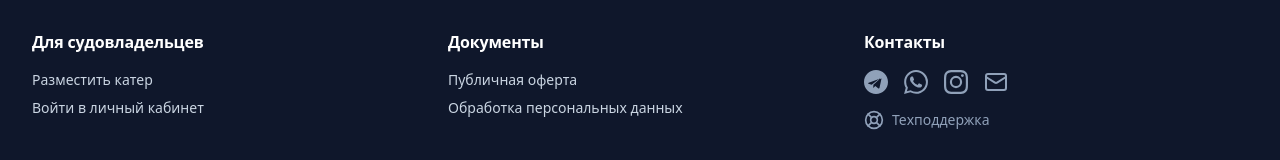
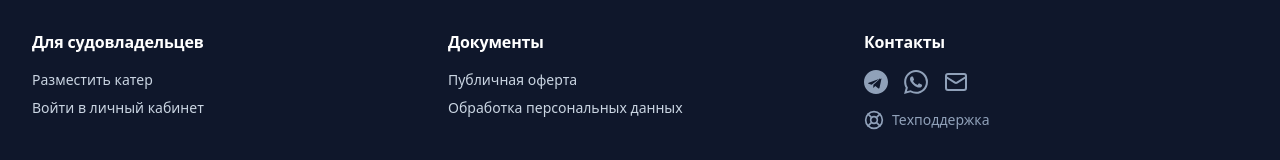
Before and after one commit to morozyan07-ai/ladogaboat, a Next.js app: page /support in a window 1280 px wide. Shown: the part 992-1152 px from the top of the page. Built offline with nearby package versions, Linux system fonts and the light colour scheme.

Commit message:
Remove Instagram from footer, contacts and structured data

```diff
--- a/src/app/layout.tsx
+++ b/src/app/layout.tsx
@@ -45,7 +45,7 @@ const structuredData = {
     { '@type': 'AdministrativeArea', name: 'Ленинградская область' },
   ],
   address: { '@type': 'PostalAddress', addressCountry: 'RU' },
-  sameAs: [CONTACTS.telegram, CONTACTS.whatsapp, CONTACTS.instagram].filter(Boolean),
+  sameAs: [CONTACTS.telegram, CONTACTS.whatsapp].filter(Boolean),
 }
 
 export default function RootLayout({ children }: { children: React.ReactNode }) {
--- a/src/components/layout/Footer.tsx
+++ b/src/components/layout/Footer.tsx
@@ -71,19 +71,6 @@ export default function Footer() {
                 </svg>
               </a>
 
-              {/* Instagram */}
-              <a
-                href={CONTACTS.instagram}
-                target="_blank"
-                rel="noopener noreferrer"
-                aria-label="Instagram"
-                className="text-slate-400 hover:text-[#E1306C] transition-colors"
-              >
-                <svg width="24" height="24" viewBox="0 0 24 24" fill="currentColor">
-                  <path d="M12 2.163c3.204 0 3.584.012 4.85.07 3.252.148 4.771 1.691 4.919 4.919.058 1.265.069 1.645.069 4.849 0 3.205-.012 3.584-.069 4.849-.149 3.225-1.664 4.771-4.919 4.919-1.266.058-1.644.07-4.85.07-3.204 0-3.584-.012-4.849-.07-3.26-.149-4.771-1.699-4.919-4.92-.058-1.265-.07-1.644-.07-4.849 0-3.204.013-3.583.07-4.849.149-3.227 1.664-4.771 4.919-4.919 1.266-.057 1.645-.069 4.849-.069zM12 0C8.741 0 8.333.014 7.053.072 2.695.272.273 2.69.073 7.052.014 8.333 0 8.741 0 12c0 3.259.014 3.668.072 4.948.2 4.358 2.618 6.78 6.98 6.98C8.333 23.986 8.741 24 12 24c3.259 0 3.668-.014 4.948-.072 4.354-.2 6.782-2.618 6.979-6.98.059-1.28.073-1.689.073-4.948 0-3.259-.014-3.667-.072-4.947-.196-4.354-2.617-6.78-6.979-6.98C15.668.014 15.259 0 12 0zm0 5.838a6.162 6.162 0 100 12.324 6.162 6.162 0 000-12.324zM12 16a4 4 0 110-8 4 4 0 010 8zm6.406-11.845a1.44 1.44 0 100 2.881 1.44 1.44 0 000-2.881z" />
-                </svg>
-              </a>
-
               {/* Email */}
               <a
                 href={`mailto:${CONTACTS.email}`}
--- a/src/lib/contacts.ts
+++ b/src/lib/contacts.ts
@@ -4,7 +4,6 @@
 export const CONTACTS = {
   telegram: process.env.NEXT_PUBLIC_CONTACT_TELEGRAM || 'https://t.me/+96393CVvdEw5OGIy',
   whatsapp: process.env.NEXT_PUBLIC_CONTACT_WHATSAPP || 'https://chat.whatsapp.com/DK7iOZVpZ4u9QSXTh9uUvL',
-  instagram: process.env.NEXT_PUBLIC_CONTACT_INSTAGRAM || 'https://instagram.com/ladogaboat',
   email: process.env.NEXT_PUBLIC_CONTACT_EMAIL || 'info@ladogaboat.ru',
   supportEmail: process.env.SUPPORT_EMAIL || 'support@ladogaboat.ru',
 } as const
```
